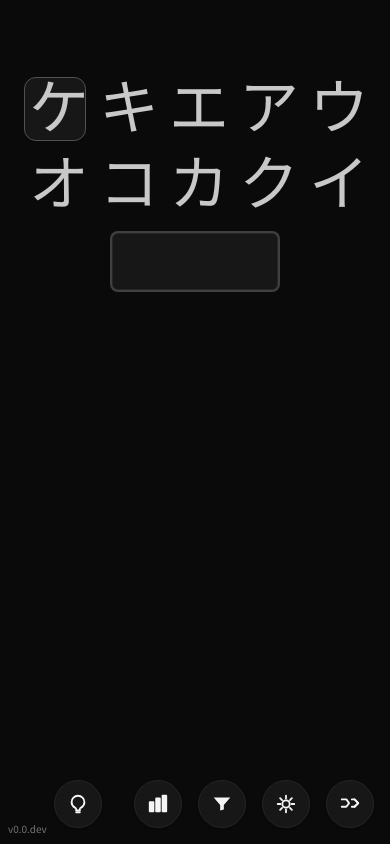
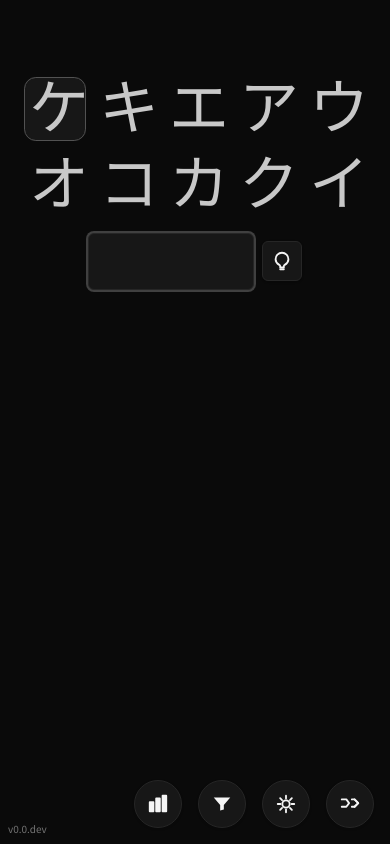
Before and after one commit to paltin/katakana, a React (Vite) app: page / in a window 390 px wide. Built offline with nearby package versions, Linux system fonts and the light colour scheme; a web font is replaced by a local one.

Commit message:
feat(mobile): move Hint button next to input (right side) and remove FAB hint; add trailing slot to AnswerInput; wire App to render mobile-only hint button

```diff
--- a/src/App.tsx
+++ b/src/App.tsx
@@ -16,6 +16,7 @@ import { kanjiToDigitString } from './utils/kanjiNumeric';
 import { localizedMeaningFromKana } from './utils/i18n';
 import { romajiToCyrillicVariants } from './utils/cyrillicKana';
 import { FabBar } from './components/FabBar';
+import { IconHint } from './components/icons';
 import { APP_VERSION } from './version';
 
 export default function App() {
@@ -93,10 +94,26 @@ function InnerApp() {
           fontFamily={settings.kanaFont}
           highlightRomajiColors={highlighted}
         />
-        <AnswerInput value={input} onChange={(e) => { if(e.target.value && e.target.value.length>0) disableHint(); handleInputChange(e); }} fontRem={settings.charRem} autoFocus={!anyOverlayOpen} readOnly={anyOverlayOpen} resetSeq={currentIndex} />
+        <AnswerInput
+          value={input}
+          onChange={(e) => { if(e.target.value && e.target.value.length>0) disableHint(); handleInputChange(e); }}
+          fontRem={settings.charRem}
+          autoFocus={!anyOverlayOpen}
+          readOnly={anyOverlayOpen}
+          resetSeq={currentIndex}
+          trailing={(
+            <button
+              type="button"
+              aria-label="Hint"
+              className="md:hidden inline-flex h-10 w-10 items-center justify-center rounded-md border border-neutral-800 bg-neutral-900 text-xl shadow hover:bg-neutral-800"
+              onClick={() => { try { (document.querySelector('input[aria-label="Answer"]') as HTMLInputElement)?.focus(); } catch {}; try { window.dispatchEvent(new KeyboardEvent('keydown', { key: ' ', code: 'Space', bubbles: true })); } catch {} }}
+            >
+              <IconHint />
+            </button>
+          )}
+        />
         <FabBar
           onShuffle={reshuffle}
-          onOpenHint={() => { enableHint(); try { (document.querySelector("input[aria-label=\"Answer\"]") as HTMLInputElement)?.focus(); } catch {} }}
           onOpenStats={() => { blurActive(); setStatsOpen(true); }}
           onOpenSettings={() => { blurActive(); setSettingsOpen(true); }}
           onOpenFilter={() => { blurActive(); setFilterOpen(true); }}
--- a/src/components/AnswerInput.tsx
+++ b/src/components/AnswerInput.tsx
@@ -7,8 +7,9 @@ type Props = {
   autoFocus?: boolean;
   readOnly?: boolean;
   resetSeq?: number;
+  trailing?: React.ReactNode;
 };
-export function AnswerInput({ value, onChange, fontRem, autoFocus, readOnly, resetSeq }: Props) {
+export function AnswerInput({ value, onChange, fontRem, autoFocus, readOnly, resetSeq, trailing }: Props) {
   const MAX_CHAR_REM = 3.8;
   const scale = Math.min(fontRem, MAX_CHAR_REM) / MAX_CHAR_REM;
   const base = {
@@ -68,7 +69,7 @@ export function AnswerInput({ value, onChange, fontRem, autoFocus, readOnly, res
     } catch {}
   }, [resetSeq, isAndroid, readOnly, value]);
   return (
-    <div className="mt-4 flex justify-center">
+    <div className="mt-4 flex justify-center items-center gap-2">
       {isAndroid && !readOnly ? (
         <div
           ref={ceRef}
@@ -113,6 +114,7 @@ export function AnswerInput({ value, onChange, fontRem, autoFocus, readOnly, res
         onChange={onChange}
         />
       )}
+      {trailing}
     </div>
   );
 }
--- a/src/components/FabBar.tsx
+++ b/src/components/FabBar.tsx
@@ -1,4 +1,4 @@
-import { IconBarChart, IconFunnel, IconGear, IconShuffle, IconHint } from './icons';
+import { IconBarChart, IconFunnel, IconGear, IconShuffle } from './icons';
 
 type Props = {
   onShuffle: () => void;
@@ -14,17 +14,7 @@ export function FabBar({ onShuffle, onOpenStats, onOpenSettings, onOpenFilter, o
 
   return (
     <>
-      {onOpenHint && (
-        <button
-          aria-label="Hint"
-          className={`fixed bottom-4 right-72 md:hidden ${base}`}
-          onClick={onOpenHint}
-          title="Hint"
-          type="button"
-        >
-          <IconHint />
-        </button>
-      )}
+      {/* Hint button removed from FAB on mobile; now shown next to input */}
 
       <button
         aria-label="Statistics"
```
